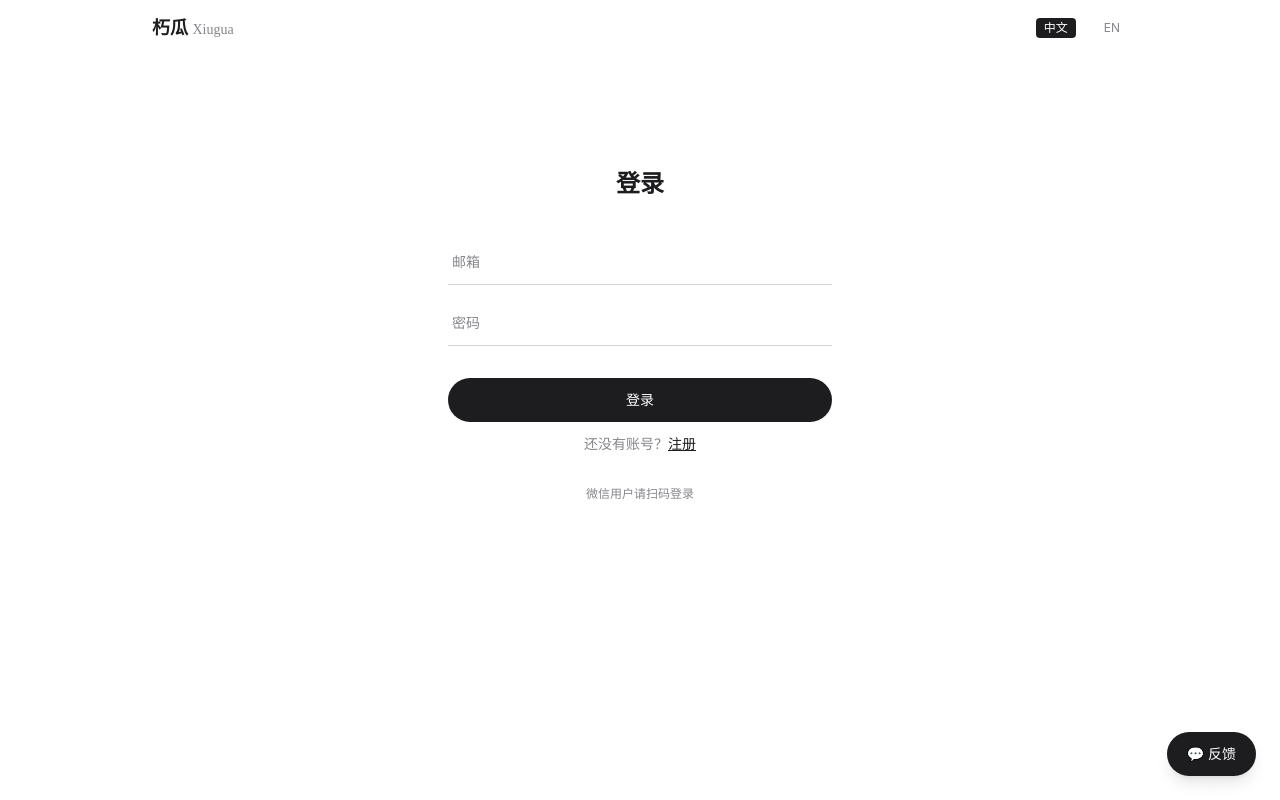
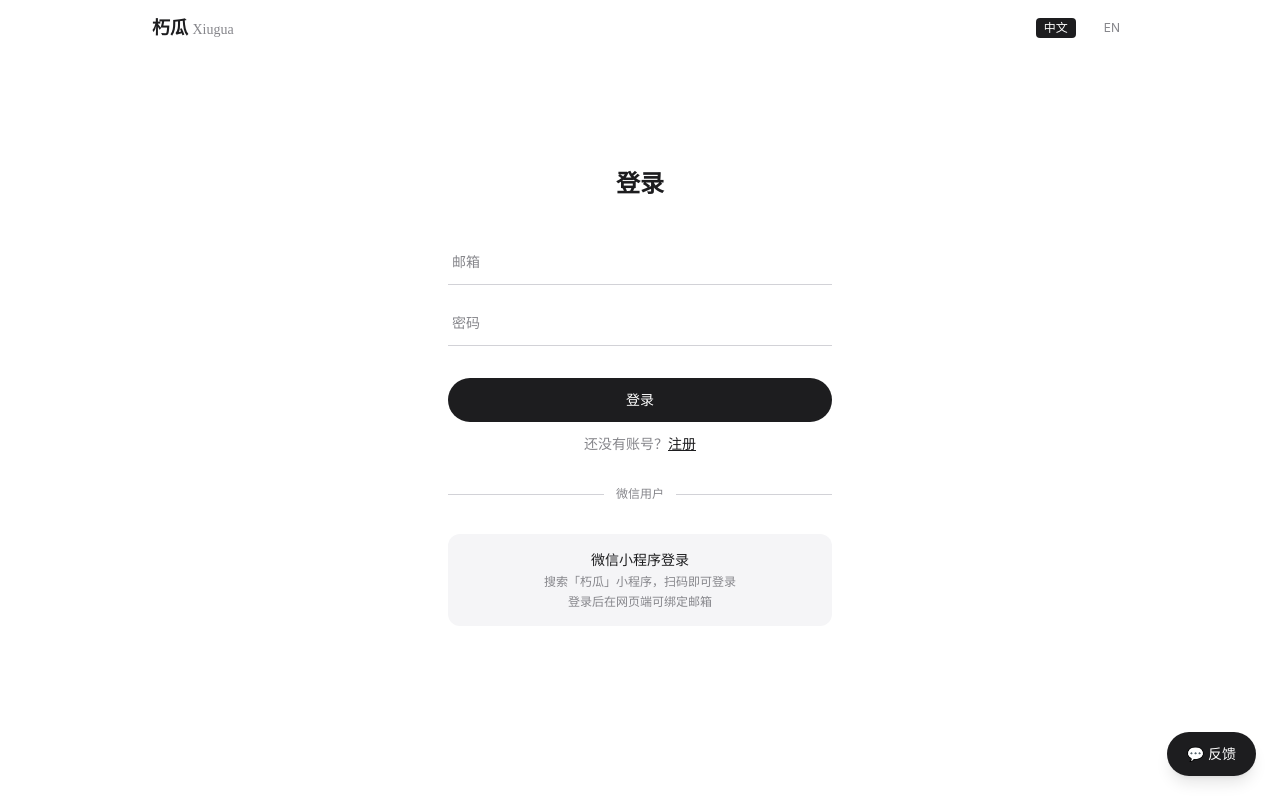
Before and after one commit to Liangzhen-Chen/Guaxiu-reading, a Next.js app in the folder web/: page /login in a window 1280 px wide. Built offline with nearby package versions, Linux system fonts and the light colour scheme.

Commit message:
feat: 微信小程序引导区

```diff
--- a/web/src/app/login/page.tsx
+++ b/web/src/app/login/page.tsx
@@ -29,7 +29,17 @@ export default function LoginPage() {
       <input className="w-full border-b border-[#d2d2d7] px-1 py-3 text-sm mb-8 placeholder:text-[#86868b]" type="password" placeholder={t("password", lang)} value={pwd} onChange={e => setPwd(e.target.value)} onKeyDown={e => e.key === "Enter" && submit()} />
       <button onClick={submit} className="w-full rounded-full bg-[#1d1d1f] text-white py-3 text-sm font-medium hover:bg-black transition-colors mb-3">{t("login", lang)}</button>
       <div className="text-center text-sm text-[#86868b]">{t("noAccount", lang)}<a href="/register" className="text-[#1d1d1f] underline">{t("register", lang)}</a></div>
-      <p className="text-center text-xs text-[#86868b] mt-8">{t("wechatLogin", lang)}</p>
+
+      <div className="relative my-8">
+        <div className="absolute inset-0 flex items-center"><div className="w-full border-t border-[#d2d2d7]"></div></div>
+        <div className="relative flex justify-center"><span className="px-3 text-xs text-[#86868b] bg-white">{lang === "zh" ? "微信用户" : "WeChat Users"}</span></div>
+      </div>
+
+      <div className="text-center bg-[#f5f5f7] rounded-xl p-4">
+        <p className="text-sm text-[#1d1d1f] mb-1">{lang === "zh" ? "微信小程序登录" : "Login via Mini Program"}</p>
+        <p className="text-xs text-[#86868b]">{lang === "zh" ? "搜索「朽瓜」小程序，扫码即可登录" : "Search \"Xiugua\" in WeChat Mini Programs"}</p>
+        <p className="text-xs text-[#86868b] mt-1">{lang === "zh" ? "登录后在网页端可绑定邮箱" : "Bind email after login to access on web"}</p>
+      </div>
     </div>
   );
 }
```
